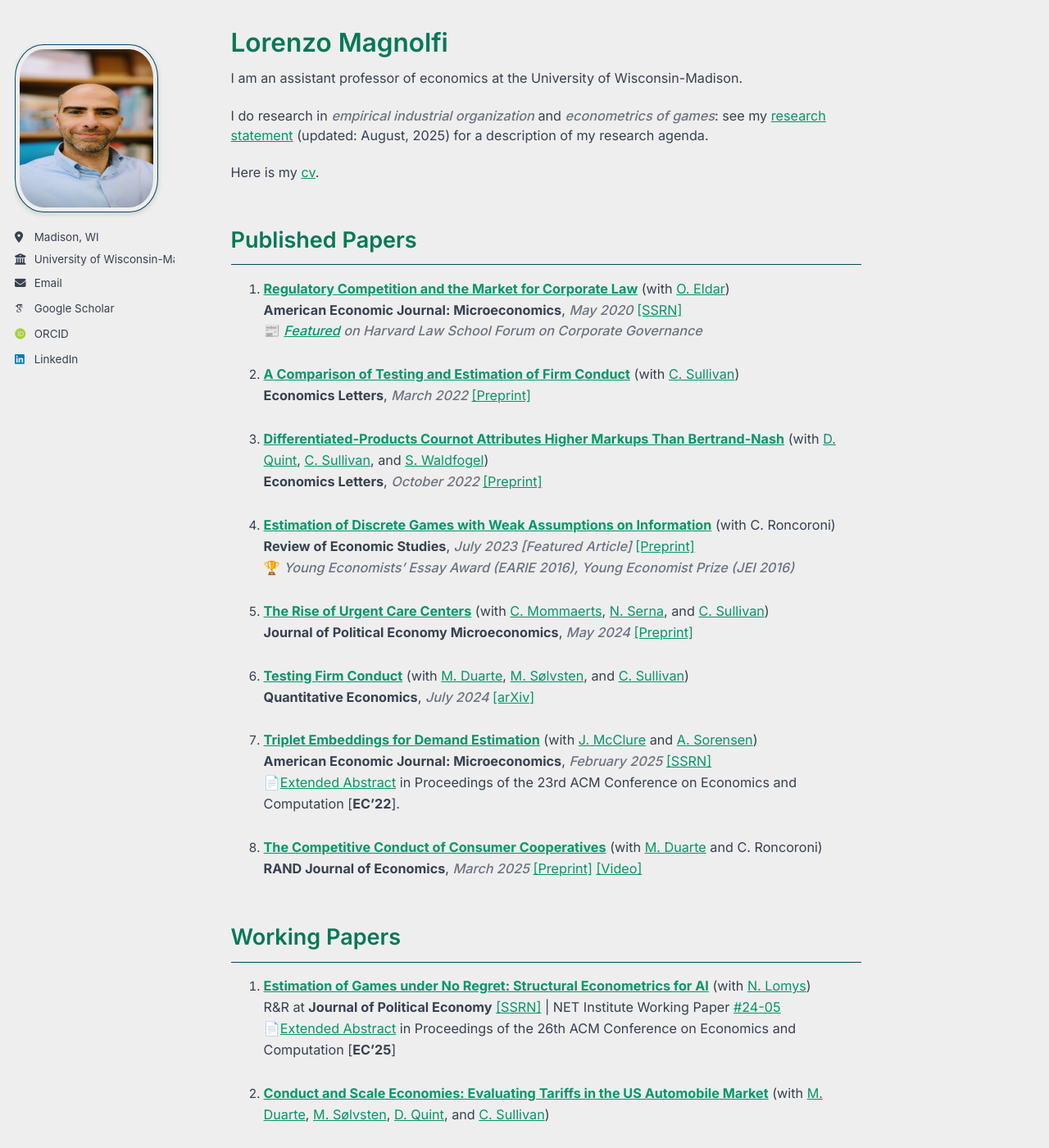
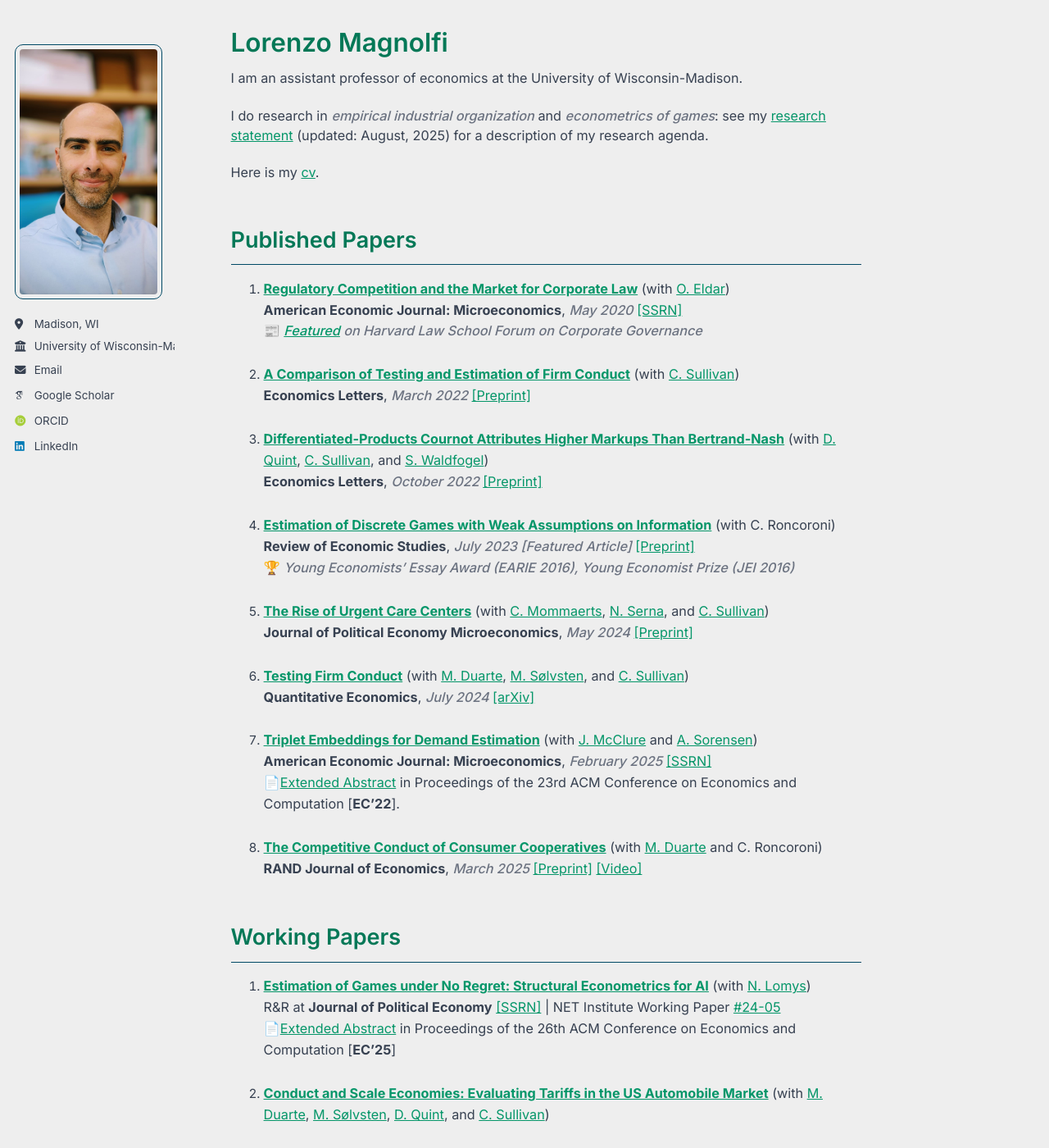
Before and after one commit to LorenzoMagnolfi/Lorenzomagnolfi.github.io, a Jekyll site: the page built from _pages/about.md, in a window 1280 px wide and 1400 px high. Shown: the whole window at 82% size. Built offline with Jekyll 4.4.1, drawn with Linux system fonts in a browser that asks for light colours; some web fonts are replaced; a script that is not in the unit is left out.

Commit message:
Update main.scss

```diff
--- a/assets/css/main.scss
+++ b/assets/css/main.scss
@@ -44,9 +44,8 @@
 
    /* Custom profile picture styling */
 .author__avatar img {
-  height: 205px !important;
-  border-radius: 20%;
-  box-shadow: 0 2px 6px rgba(0, 0, 0, 0.15) /* Subtle rounded corners */ !important; /* Square shape */
+  max-width: 180px;
+  border-radius: 10px /* Subtle rounded corners */ !important; /* Square shape */
 }
 
 /* Hide top navigation bar */
```
